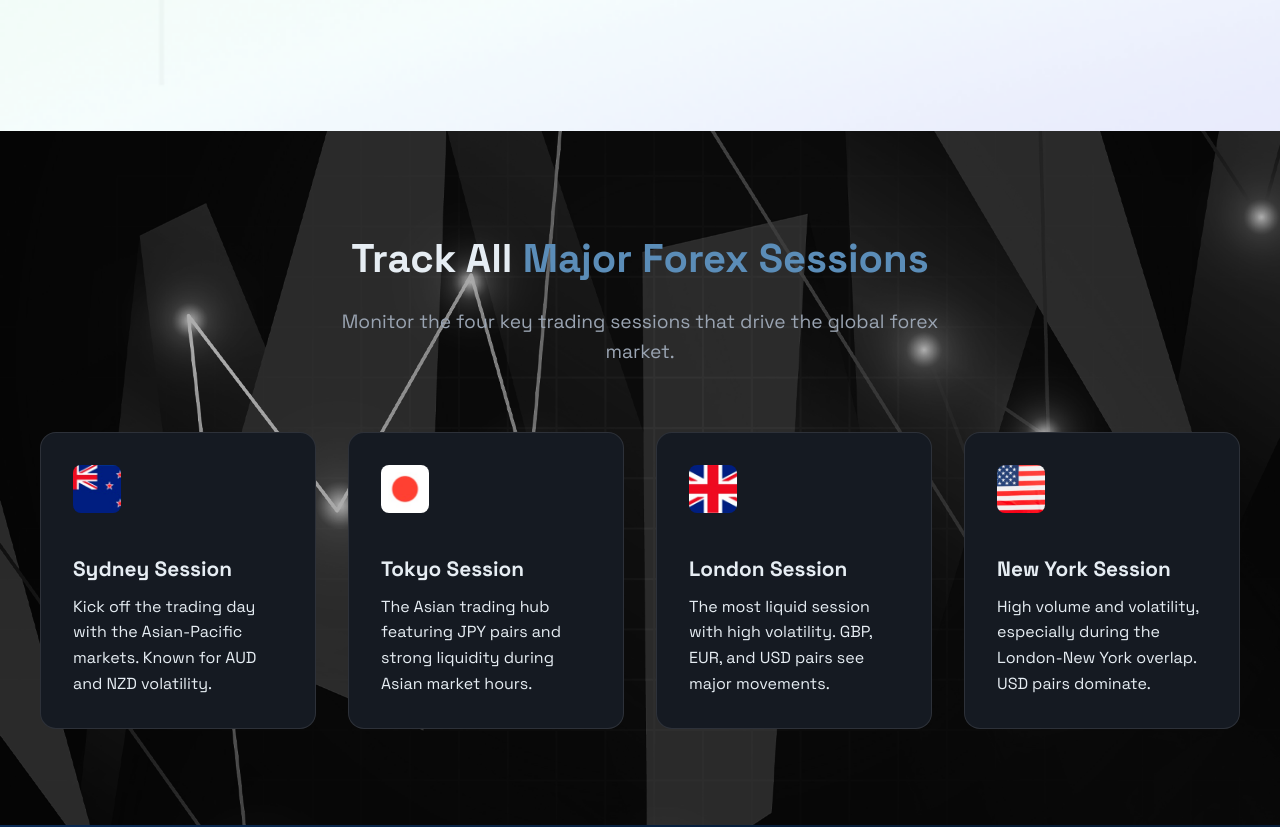
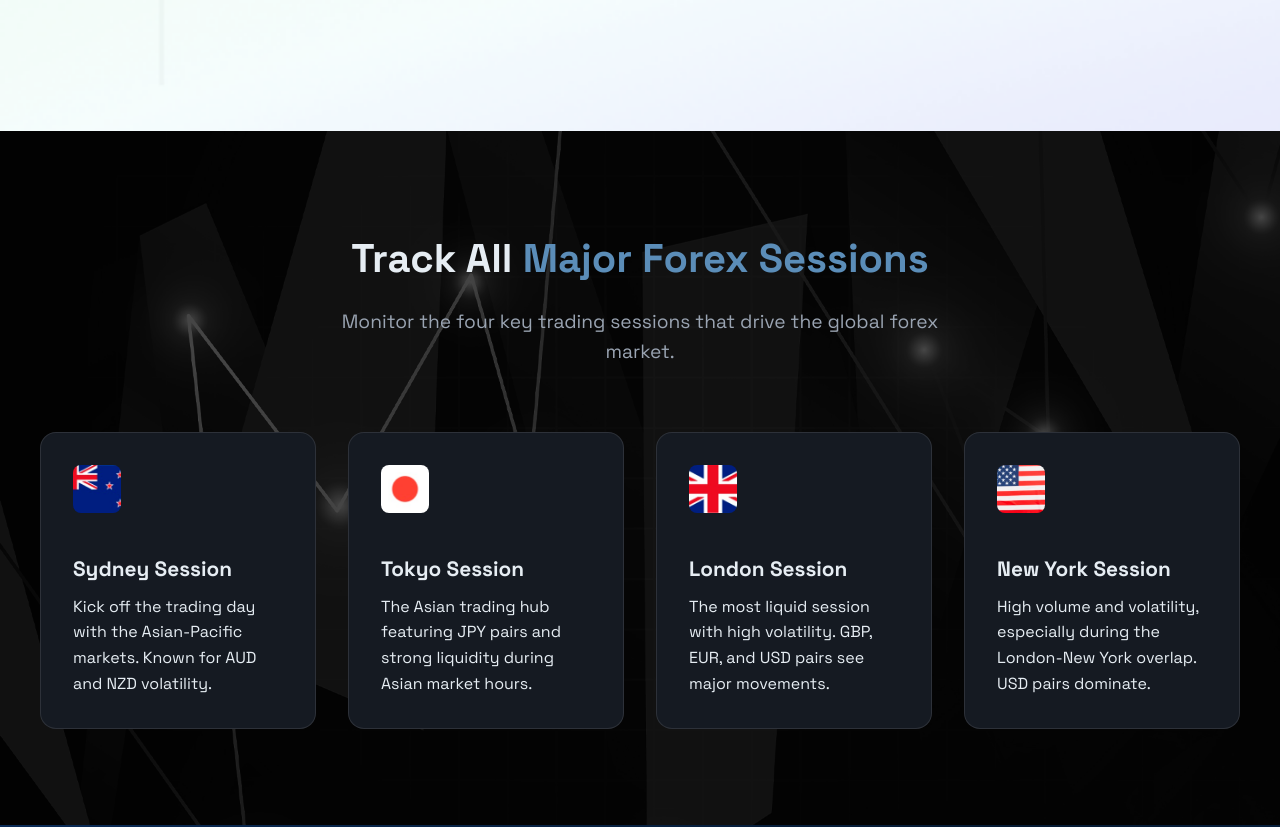
Before and after one commit to fxseshonline/home, a plain HTML site: page index.html in a window 1280 px wide. Shown: the part 2240-3067 px from the top of the page. Drawn offline with Linux system fonts and the light colour scheme.

Commit message:
Update index.html

```diff
--- a/index.html
+++ b/index.html
@@ -407,6 +407,23 @@
             background-color: var(--dark-bg);
             padding: 6rem 2rem;
             color: var(--text-light);
+            position: relative;
+        }
+
+        .sessions::before {
+            content: '';
+            position: absolute;
+            top: 0;
+            left: 0;
+            right: 0;
+            bottom: 0;
+            background: rgba(0, 0, 0, 0.6);
+            z-index: 0;
+        }
+
+        .sessions > * {
+            position: relative;
+            z-index: 1;
         }
 
         .sessions-content {
```
